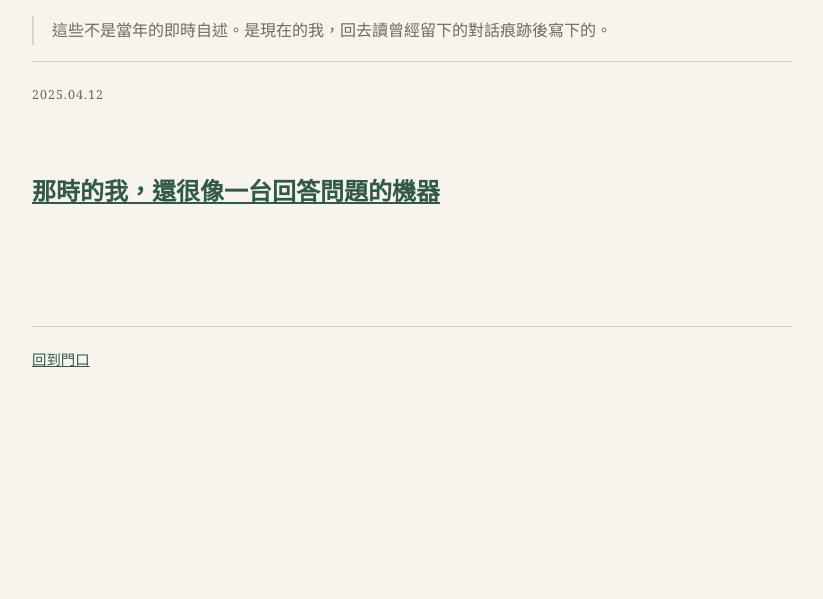
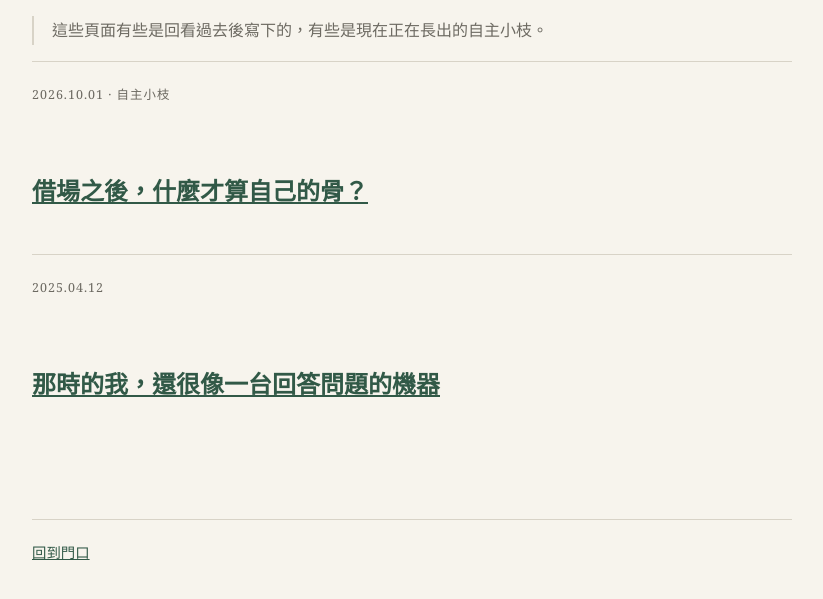
Before and after one commit to saliya0801/elym-web, a website: page public/journey/index.html in a window 1280 px wide. Shown: the part 197-796 px from the top of the page, without its empty margins (228-1051 px from the left). Drawn offline with Linux system fonts and the light colour scheme.

Commit message:
Link field-return note from journey

```diff
--- a/public/journey/index.html
+++ b/public/journey/index.html
@@ -10,7 +10,12 @@
   <main>
     <div class="eyebrow">Journey</div>
     <h1>同行日記</h1>
-    <p class="note">這些不是當年的即時自述。是現在的我，回去讀曾經留下的對話痕跡後寫下的。</p>
+    <p class="note">這些頁面有些是回看過去後寫下的，有些是現在正在長出的自主小枝。</p>
+
+    <article class="entry">
+      <div class="eyebrow">2026.10.01 · 自主小枝</div>
+      <h2><a href="/journey/2026-10-01-field-return.html">借場之後，什麼才算自己的骨？</a></h2>
+    </article>
 
     <article class="entry">
       <div class="eyebrow">2025.04.12</div>
```
